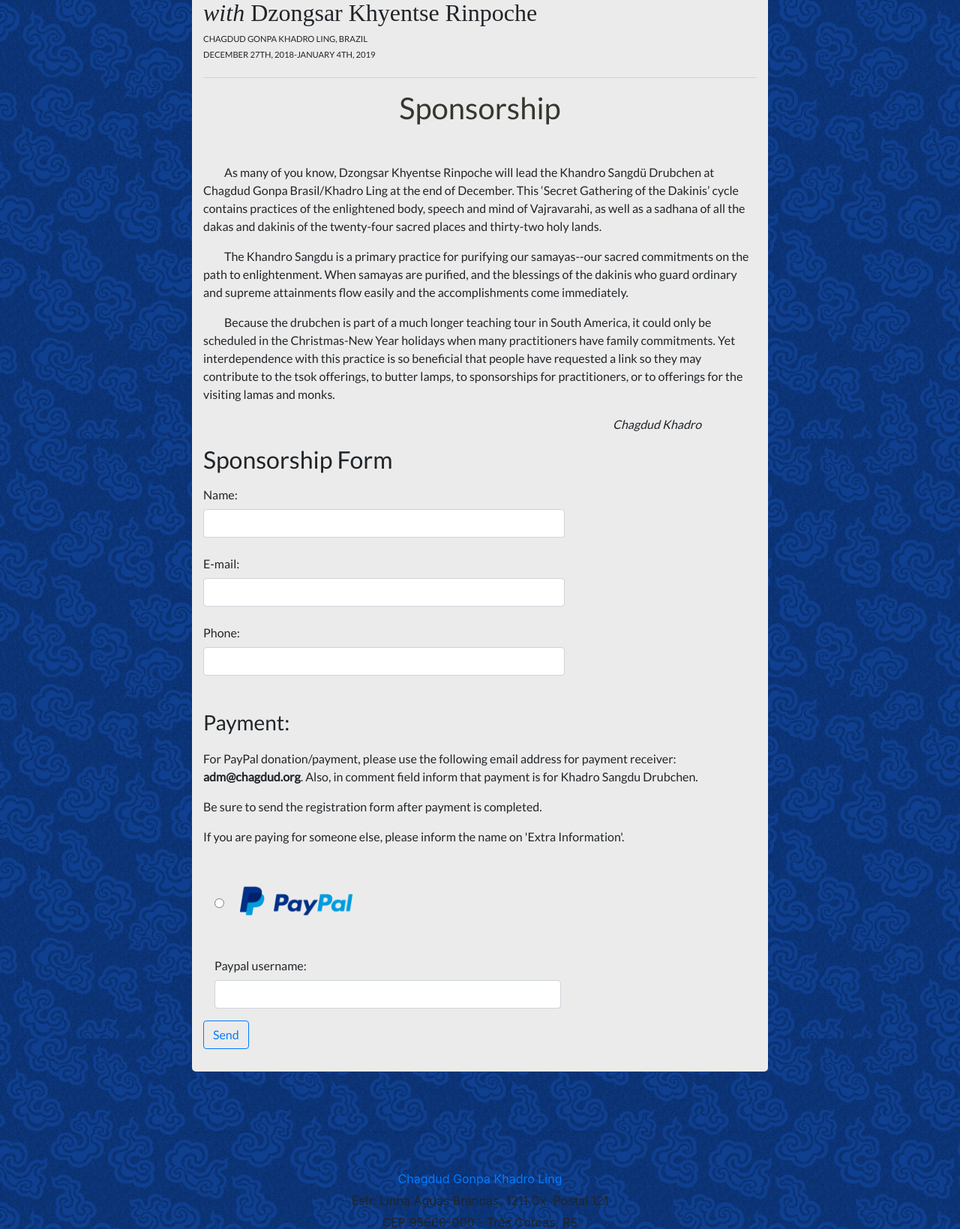
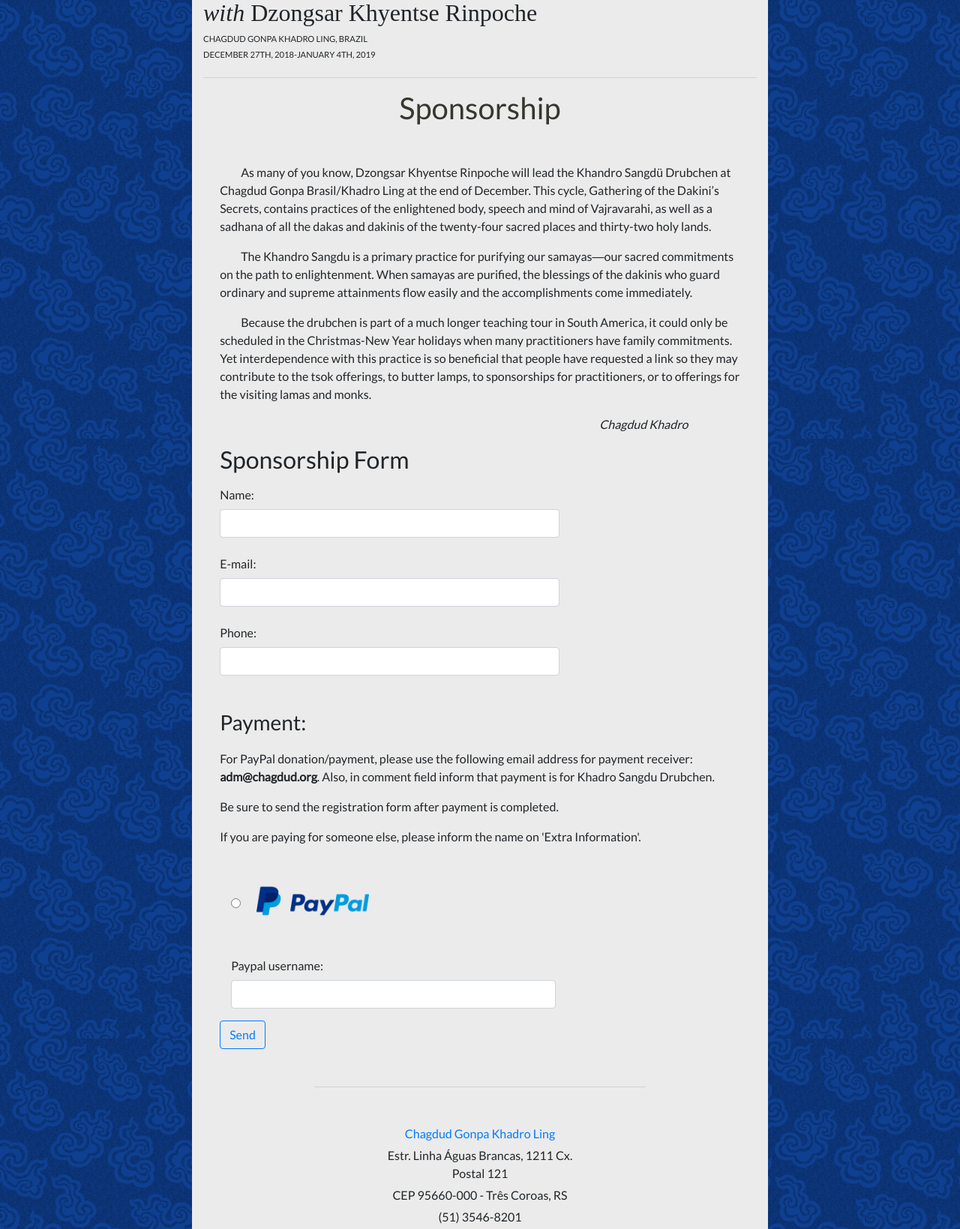
Before and after one commit to davelopeer/dkr_hotsite, a Django app: page /en/sponsor/ in a window 1280 px wide. Shown: the part 215-1854 px from the top of the page at 75% size. Run offline with Django 3.2, Linux system fonts and the light colour scheme; some libraries are stand-ins or nearby versions; some web fonts are replaced.

Commit message:
Add padding to the content

```diff
--- a/website/static/css/sponsor-form.css
+++ b/website/static/css/sponsor-form.css
@@ -1,3 +1,7 @@
+.padding-sides {
+  padding: 0 3%;
+}
+
 .section_title {
   color: #36382e;
   margin-bottom: 50px;
--- a/website/templates/sponsor-form.html
+++ b/website/templates/sponsor-form.html
@@ -20,10 +20,10 @@
     <p class="form-sent-header">{% trans "Invalid information." %}</p>
     <p class="form-sent-body margin-bottom">{% trans "Be shure that you correctly filled all fields." %}</p>
   {% endif %}
-
+  <div class="padding-sides">
     <h2 class="text-center section_title">{% trans "Sponsorship" %}</h2>
-  <p class="indent">{% trans "As many of you know, Dzongsar Khyentse Rinpoche will lead the Khandro Sangdü Drubchen at Chagdud Gonpa Brasil/Khadro Ling at the end of December. This ‘Secret Gathering of the Dakinis’ cycle contains practices of the enlightened body, speech and mind of Vajravarahi, as well as a sadhana of all the dakas and dakinis of the twenty-four sacred places and thirty-two holy lands." %}</p>
-  <p class="indent">{% trans "The Khandro Sangdu is a primary practice for purifying our samayas--our sacred commitments on the path to enlightenment. When samayas are purified, and the blessings of the dakinis who guard ordinary and supreme attainments flow easily and the accomplishments come immediately." %}</p>
+    <p class="indent">{% trans "As many of you know, Dzongsar Khyentse Rinpoche will lead the Khandro Sangdü Drubchen at Chagdud Gonpa Brasil/Khadro Ling at the end of December. This cycle, Gathering of the Dakini’s Secrets, contains practices of the enlightened body, speech and mind of Vajravarahi, as well as a sadhana of all the dakas and dakinis of the twenty-four sacred places and thirty-two holy lands." %}</p>
+    <p class="indent">{% trans "The Khandro Sangdu is a primary practice for purifying our samayas―our sacred commitments on the path to enlightenment. When samayas are purified, the blessings of the dakinis who guard ordinary and supreme attainments flow easily and the accomplishments come immediately." %}</p>
     <p class="indent">{% trans "Because the drubchen is part of a much longer teaching tour in South America, it could only be scheduled in the Christmas-New Year holidays when many practitioners have family commitments. Yet interdependence with this practice is so beneficial that people have requested a link so they may contribute to the tsok offerings, to butter lamps, to sponsorships for practitioners, or to offerings for the visiting lamas and monks." %}</p>
     <p class="font-weight-light font-italic quote-right">Chagdud Khadro</p>
 
```
Also changed, not shown: db.sqlite3. Lines whose indentation alone changed are shown as unchanged.
